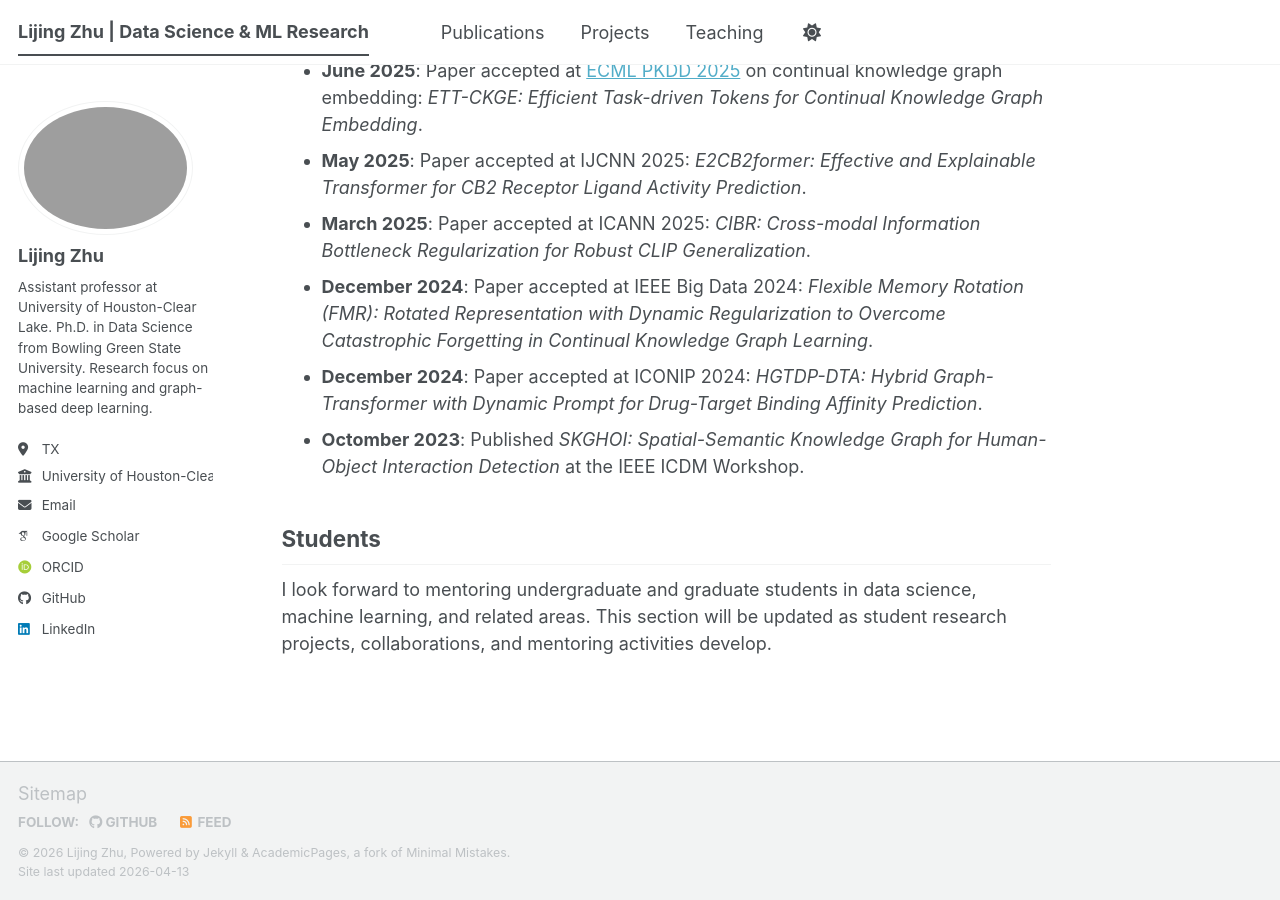
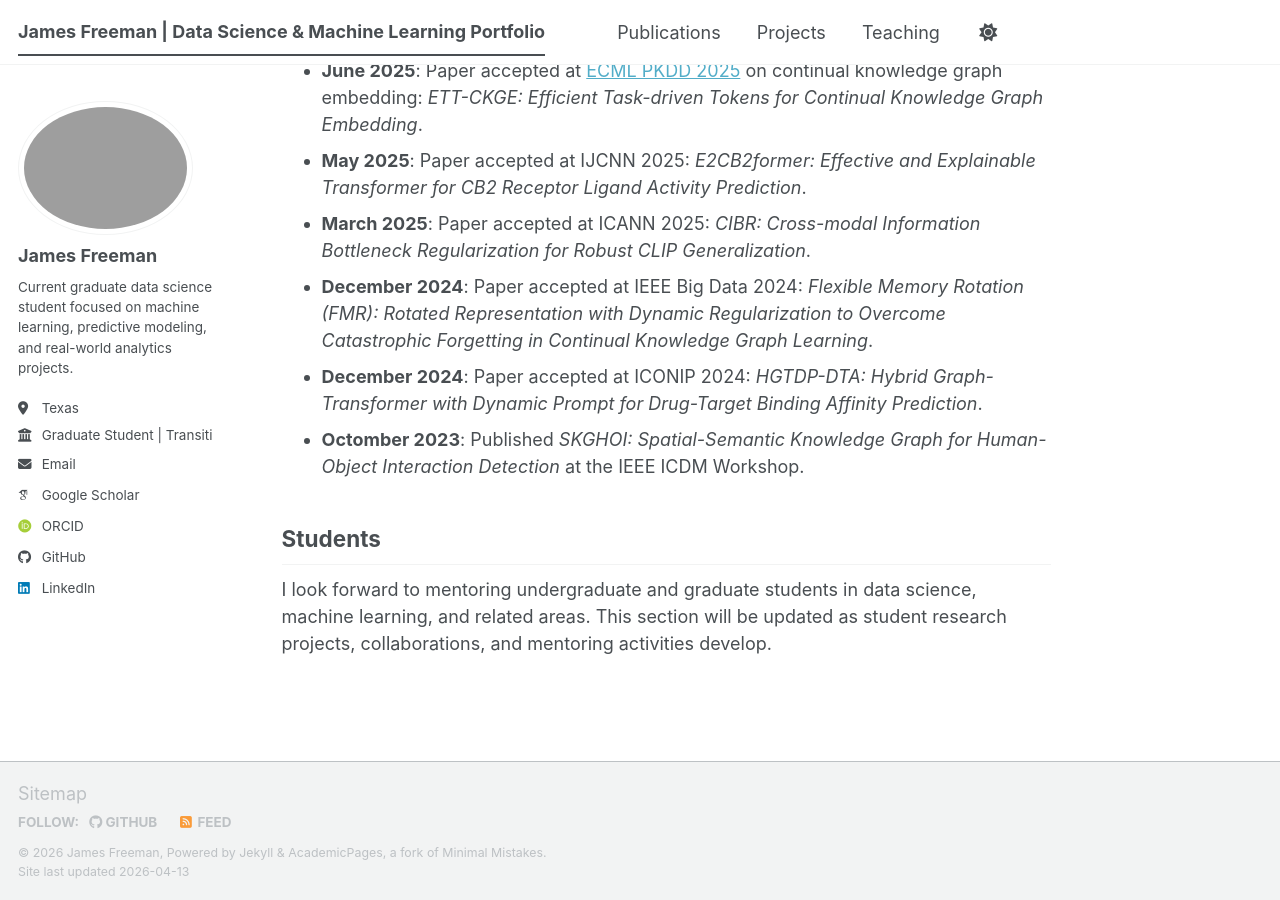
Before and after one commit to freemanchamjames/freemanchamjames.github.io, a Jekyll site: the page built from _pages/about.md, in a window 1280 px wide and 900 px high, scrolled down 1158 px. Built offline with Jekyll 4.4.1, drawn with Linux system fonts in a browser that asks for light colours; some web fonts are replaced; a script bundle is joined from its source files by our own code; library files that are not in the unit come from our copies.

Commit message:
Update _config.yml
Update to my information

```diff
--- a/_config.yml
+++ b/_config.yml
@@ -7,17 +7,17 @@
 locale: "en-US"            # Main language/locale of the site
 site_theme: "default"      # Theme skin used by the site
 
-title: "Lijing Zhu | Data Science & ML Research"   # Text shown in browser tab and SEO metadata
-title_separator: "-"       # Separator used in page titles
-name: "Lijing Zhu"         # Main name shown across the site
-description: "Academic portfolio and research in data science and machine learning"  # Short site description for search engines
+title: "James Freeman | Data Science & Machine Learning Portfolio"
+title_separator: "-"
+name: "James Freeman"
+description: "Current graduate data science student specializing in machine learning, predictive modeling, and real-world analytics projects"
 
 # -------------------------
 # GitHub Pages repository settings
 # -------------------------
 # For a user site, url should match:
 # https://yourusername.github.io
-url: "https://lijingzhu1.github.io"
+url: "https://freemanchamjames.github.io"
 
 # Leave baseurl empty for a user site repository named:
 # yourusername.github.io
@@ -26,25 +26,25 @@ baseurl: ""
 
 # Must match the GitHub repository path exactly:
 # username/repository-name
-repository: "lijingzhu1/lijingzhu1.github.io"
+repository: "freemanchamjames/freemanchamjames.github.io"
 
 # -------------------------
 # Author profile information
 # -------------------------
 author:
-  avatar: "profile.JPG"    # Profile image file shown in the sidebar/profile area
-  name: "Lijing Zhu"
-  bio: "Assistant professor at University of Houston-Clear Lake. Ph.D. in Data Science from Bowling Green State University. Research focus on machine learning and graph-based deep learning."
-  location: "TX"
-  employer: "University of Houston-Clear Lake"
-  email: "zhul@uhcl.edu"
+  avatar: "Pic.jpeg"
+  name: "James Freeman"
+  bio: "Current graduate data science student focused on machine learning, predictive modeling, and real-world analytics projects."
+  location: "Texas"
+  employer: "Graduate Student | Transitioning to Data Science"
+  email: "freemanchamjames@gmail.com"
 
   # Professional / academic links
   # Leave a field empty if it is not used.
-  googlescholar: "https://scholar.google.com/citations?user=_c1ydPQAAAAJ&hl=en"
-  github: "lijingzhu1"
-  linkedin: "www.linkedin.com/in/lijingz-19970620"
-  orcid: "https://orcid.org/0009-0002-7107-2880"
+  googlescholar: ""
+  github: "freemanchamjames"
+  linkedin: ""
+  orcid: ""
 
 # -------------------------
 # General behavior
```
